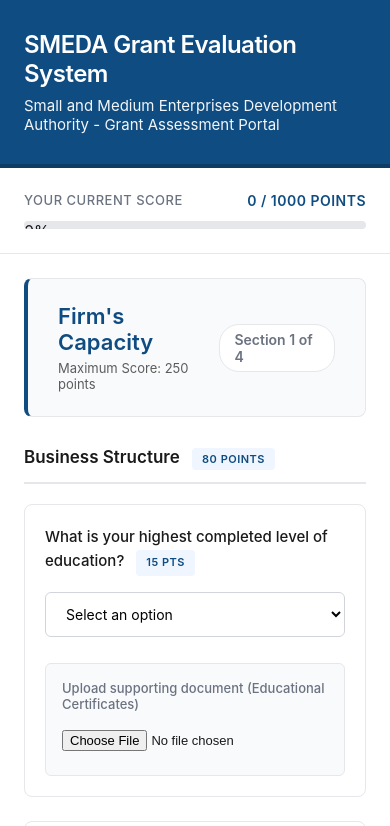
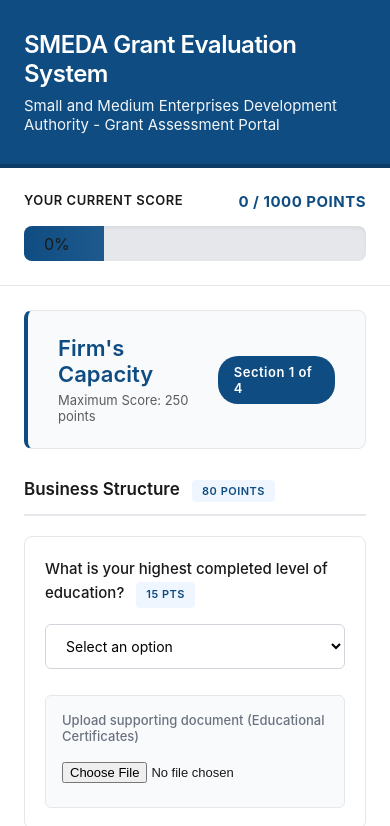
Before and after one commit to sasrin55/investinpak, a plain HTML site: page index.html in a window 390 px wide. Both pictures are taken after a click on the button "Manufacturing". Shown: the top 826 px of the page. Drawn offline with Linux system fonts and the light colour scheme.

Commit message:
Refactor CSS for score and progress components
Updated styles for score section, labels, progress bars, and buttons. Adjusted layout and improved responsiveness.

```diff
--- a/index.html
+++ b/index.html
@@ -48,50 +48,60 @@
 
         .score-section {
             background: white;
-            padding: 30px 50px;
+            padding: 35px 50px 40px 50px;
             border-bottom: 1px solid #e5e7eb;
         }
 
         .score-label {
-            font-size: 13px;
-            color: #6b7280;
-            margin-bottom: 12px;
+            font-size: 15px;
+            color: #1a1a1a;
+            margin-bottom: 15px;
             display: flex;
             justify-content: space-between;
             text-transform: uppercase;
             letter-spacing: 0.5px;
-            font-weight: 500;
+            font-weight: 600;
         }
 
         .score-value {
-            font-weight: 600;
+            font-weight: 700;
             color: #0f4c81;
-            font-size: 14px;
+            font-size: 18px;
         }
 
         .progress-bar-container {
-            height: 8px;
+            height: 40px;
             background: #e5e7eb;
-            border-radius: 4px;
+            border-radius: 8px;
             overflow: hidden;
             position: relative;
+            box-shadow: inset 0 2px 4px rgba(0,0,0,0.06);
         }
 
         .progress-bar {
             height: 100%;
-            background: #0f4c81;
+            background: linear-gradient(90deg, #0f4c81 0%, #1e5a8e 100%);
             transition: width 0.5s ease;
             position: relative;
+            display: flex;
+            align-items: center;
+            padding-left: 20px;
+            min-width: 80px;
         }
 
         .progress-bar::after {
             content: attr(data-percent);
             position: absolute;
-            right: 10px;
-            top: -25px;
-            font-size: 12px;
-            font-weight: 600;
-            color: #0f4c81;
+            right: 20px;
+            font-size: 16px;
+            font-weight: 700;
+            color: white;
+        }
+
+        .progress-bar[style*="width: 0%"]::after {
+            color: #6b7280;
+            right: auto;
+            left: 20px;
         }
 
         .content {
@@ -176,16 +186,17 @@
             font-size: 22px;
             font-weight: 600;
             color: #0f4c81;
+            margin-bottom: 4px;
         }
 
         .category-score {
             font-weight: 600;
-            font-size: 14px;
-            color: #6b7280;
-            background: white;
-            padding: 6px 14px;
+            font-size: 13px;
+            color: white;
+            background: #0f4c81;
+            padding: 8px 16px;
             border-radius: 20px;
-            border: 1px solid #e5e7eb;
+            letter-spacing: 0.5px;
         }
 
         .question-card {
@@ -308,8 +319,15 @@
         }
 
         .btn:disabled {
-            opacity: 0.5;
+            opacity: 0.4;
             cursor: not-allowed;
+            background: #9ca3af;
+            border-color: #9ca3af;
+        }
+
+        .btn:disabled:hover {
+            transform: none;
+            box-shadow: none;
         }
 
         .results-section {
@@ -421,6 +439,22 @@
 
             .score-section {
                 padding: 24px;
+            }
+
+            .score-label {
+                font-size: 13px;
+            }
+
+            .score-value {
+                font-size: 15px;
+            }
+
+            .progress-bar-container {
+                height: 35px;
+            }
+
+            .progress-bar::after {
+                font-size: 14px;
             }
 
             .company-type-buttons {
@@ -478,9 +512,6 @@
                     <button class="company-type-btn" onclick="selectCompanyType('services')">
                         Services
                     </button>
-                </div>
-                <div class="note" style="margin-top: 40px;">
-                    <strong>Note:</strong> All three evaluation types (Manufacturing, Trading, and Services) are now available. Select your company type to begin the assessment.
                 </div>
             </div>
 
@@ -3681,7 +3712,9 @@
 
                 html += `
                     <div class="navigation-buttons">
-                        ${categoryIndex > 0 ? `<button class="btn btn-secondary" onclick="previousCategory()">← Previous</button>` : '<div></div>'}
+                        <button class="btn btn-secondary" onclick="previousCategory()" ${categoryIndex === 0 ? 'disabled' : ''}>
+                            ← Previous
+                        </button>
                         ${categoryIndex < categories.length - 1 ?
                             `<button class="btn btn-primary" onclick="nextCategory()">Next →</button>` :
                             `<button class="btn btn-primary" onclick="showResults()">View Results</button>`
```
